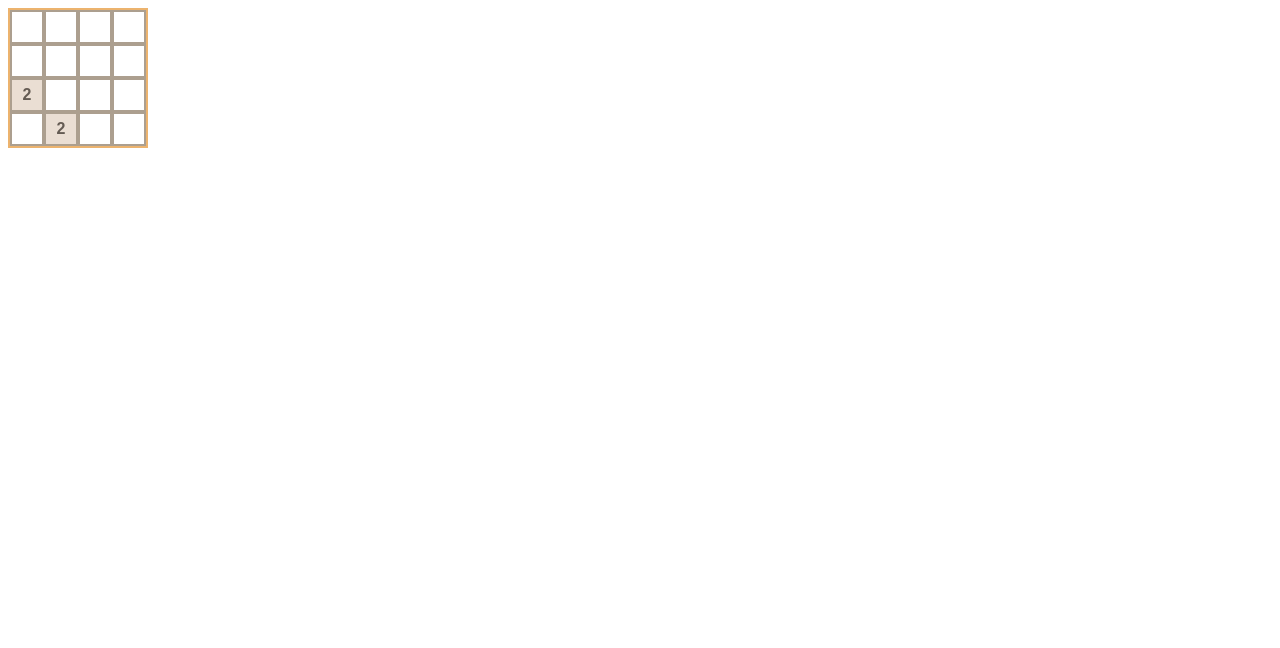
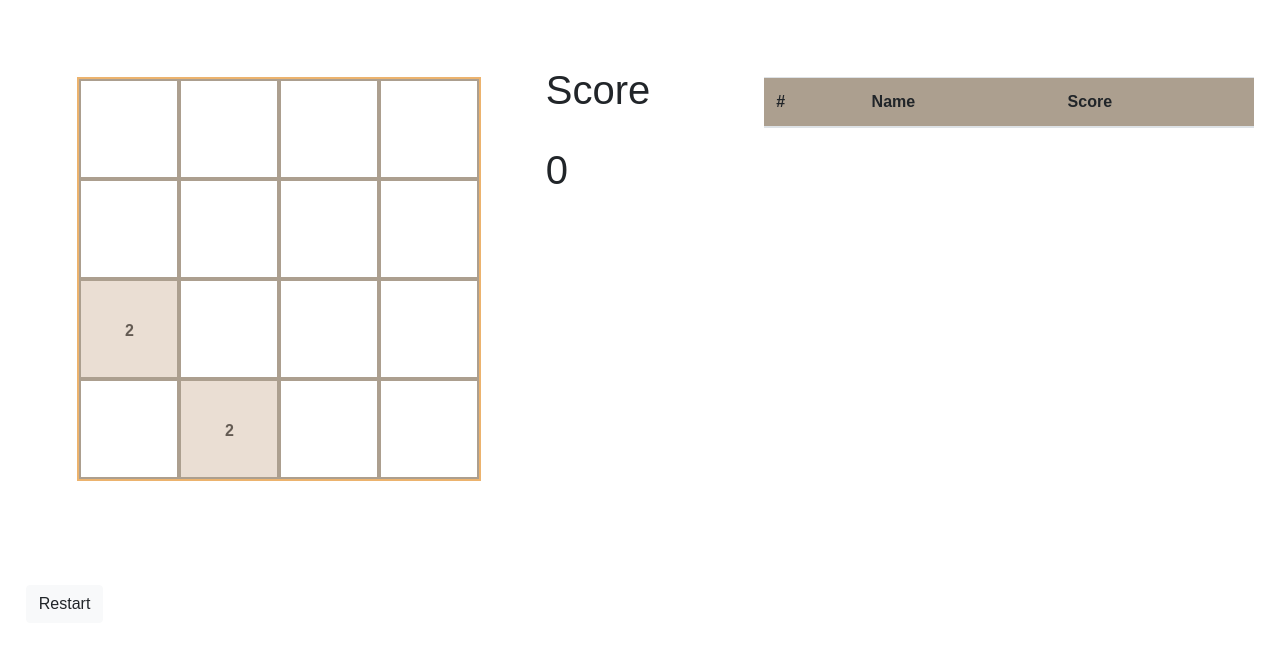
Before and after one commit to NakulTyagi/ninja-game, an Angular app: page / in a window 1280 px wide. Shown: the top 648 px of the page. Built offline with nearby package versions, Linux system fonts and the light colour scheme.

Commit message:
leaderboard

```diff
--- a/src/app/home/home.component.css
+++ b/src/app/home/home.component.css
@@ -5,16 +5,25 @@
   .grid {
     display: inline-flex;
     border: 2px solid rgb(236, 179, 110);
+    margin: 15%;
+  }
+
+  .leaderboard{
+    margin-top: 15%;
+    margin-right:5%;
+  }
+  .score{
+    margin-top:5%;
 
   }
 
   .cell {
     display: inline-block;
-    width: 30px;
-    height: 30px;
+    width: 100px;
+    height: 100px;
     border: 2px solid rgb(172, 159, 143);
     vertical-align: top;
-    line-height: 30px;
+    line-height: 100px;
     text-align: center;
     color: white;
     font-weight: bold;
--- a/src/app/home/home.component.html
+++ b/src/app/home/home.component.html
@@ -1,7 +1,43 @@
-<div class="grid">
-    <div *ngFor="let column of grid" class="column">
-        <div *ngFor="let cell of column" class="cell" [ngClass]="'cell-' + cell.value">
-            {{ cell.value }}
+<div class="row">
+    <div class="col-5">
+        <div class="grid">
+            <div *ngFor="let column of grid" class="column">
+                <div *ngFor="let cell of column" class="cell" [ngClass]="'cell-' + cell.value">
+                    {{ cell.value }}
+                </div>
+            </div>
+        </div><br>
+        <button class="btn btn-light " style="margin: 5%;" (click)="restart()"> Restart </button>
+
+    </div>
+    <div class="col-2 score">
+        <h1 *ngIf="highscore>=score">Score</h1>
+        <h1 *ngIf="score>highscore ">New High Score</h1> <br>
+        <h1> {{score}}</h1>
+    </div>
+    <div class="col-5">
+        <div class="leaderboard">
+            <table class="table">
+                <thead class="thead-rgb(172, 159, 143)" style="background-color:rgb(172, 159, 143)">
+                    <tr>
+                        <th scope="col">#</th>
+                        <th scope="col">Name</th>
+                        <th scope="col">Score</th>
+                    </tr>
+                </thead>
+                <tbody>
+
+                    <tr *ngFor="let sco of scorelist,let i=index">
+                        <th *ngIf="i<10" scope="row">{{i+1}}</th>
+                        <td *ngIf="i<10">Mark</td>
+                        <td *ngIf="i<10">{{sco}}</td>
+                    </tr>
+
+
+                </tbody>
+            </table>
+
+
         </div>
     </div>
 </div>
--- a/src/app/home/home.component.ts
+++ b/src/app/home/home.component.ts
@@ -36,10 +36,17 @@ const range = (from, to, callback) => {
 export class HomeComponent implements OnInit {
 
   grid: Cell[][] = [];
+  score = 0;
+  highscore = 0;
+  scorelist: number[] = [];
+  name;
+
+  constructor() {
+  }
 
   ngOnInit(): void {
+
     this.initialize();
-
     this.spawnCell(2);
     this.spawnCell(2);
   }
@@ -98,6 +105,7 @@ export class HomeComponent implements OnInit {
       neighbour.value *= 2;
       neighbour.dirty = true;
       cell.value = undefined;
+      this.score += neighbour.value;
 
       return true;
     } else if (neighbour && !neighbour.value) {
@@ -160,4 +168,15 @@ export class HomeComponent implements OnInit {
     return this.grid
       .reduce((acc, val) => acc.concat(val));
   }
+
+  restart() {
+
+    this.scorelist.push(this.score);
+
+    this.score = 0;
+    this.scorelist = this.scorelist.sort((n1, n2) => n2 - n1);;
+    this.highscore = this.scorelist[0];
+    console.log(this.scorelist);
+    this.ngOnInit();
+  }
 }
--- a/src/index.html
+++ b/src/index.html
@@ -1,13 +1,19 @@
 <!doctype html>
 <html lang="en">
+
 <head>
   <meta charset="utf-8">
   <title>Game</title>
   <base href="/">
   <meta name="viewport" content="width=device-width, initial-scale=1">
   <link rel="icon" type="image/x-icon" href="favicon.ico">
+  <link rel="stylesheet" href="https://stackpath.bootstrapcdn.com/bootstrap/4.5.0/css/bootstrap.min.css"
+    integrity="sha384-9aIt2nRpC12Uk9gS9baDl411NQApFmC26EwAOH8WgZl5MYYxFfc+NcPb1dKGj7Sk" crossorigin="anonymous">
+
 </head>
+
 <body>
   <app-root></app-root>
 </body>
+
 </html>
```
Also changed, not shown: package.json (line endings or trailing spaces).
